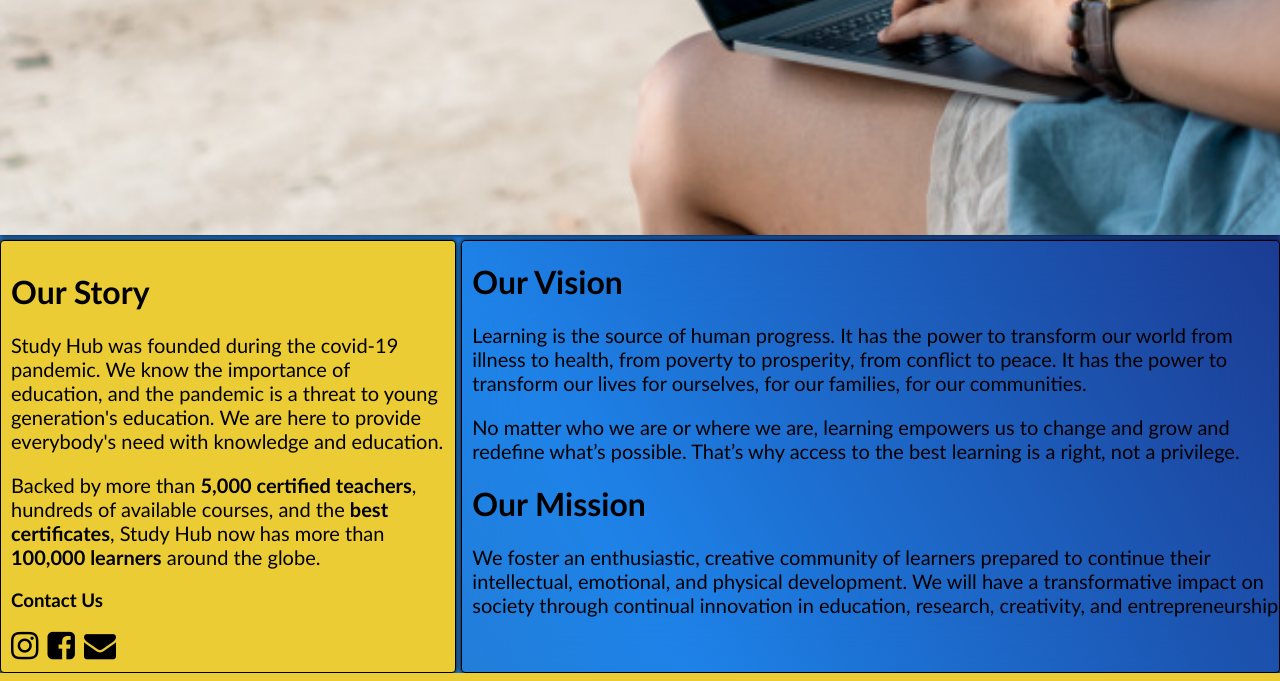
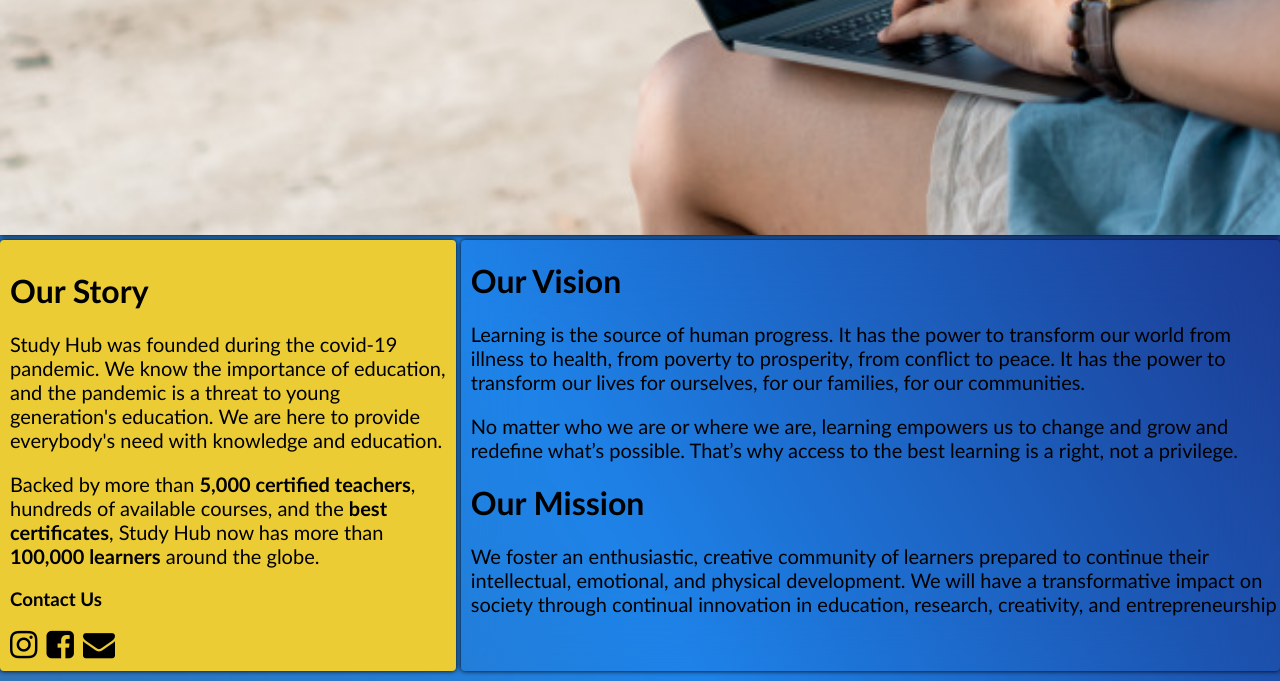
Before and after one commit to KennyRizky/TubesMIBD-PBW, a PHP site: template view/companyprofile.php in a window 1280 px wide. Shown: the part 625-1306 px from the top of the page. Run offline with PHP 8.4, Linux system fonts and the light colour scheme; the template is opened without the code that fills it, so the values that code supplies are empty.

Commit message:
Update style.css

```diff
--- a/view/css/style.css
+++ b/view/css/style.css
@@ -86,7 +86,6 @@ body{
 }
 
 #contact{
-    border: 1px black solid;
     border-radius: 0.25em;
     width: 35%;
     margin-right: 5px;
@@ -94,16 +93,17 @@ body{
     box-shadow: 0 0 5px 0 ;
     background-color:#ebcc34;
     backdrop-filter: blur(2rem);
-
+    margin-bottom: 10px;
 }
 
 #visimisi{
     border-radius: 0.25em;
-    border: 1px black solid;
     width: 65%;
     padding-left: 10px;
     box-shadow: 0 0 5px 0 ;
     backdrop-filter: blur(2rem);
+    margin-bottom: 10px;
+
 }
 
 #info{
```
